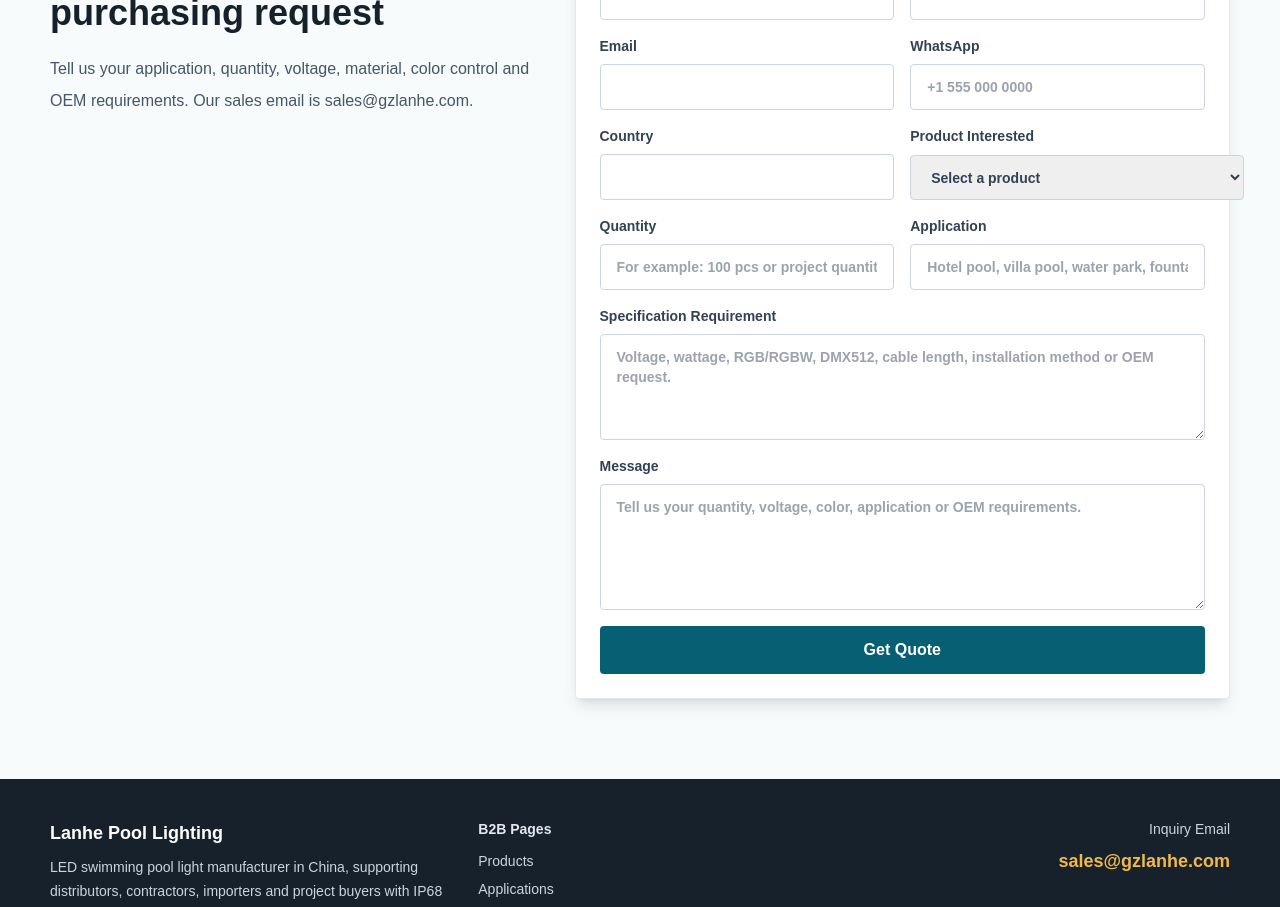
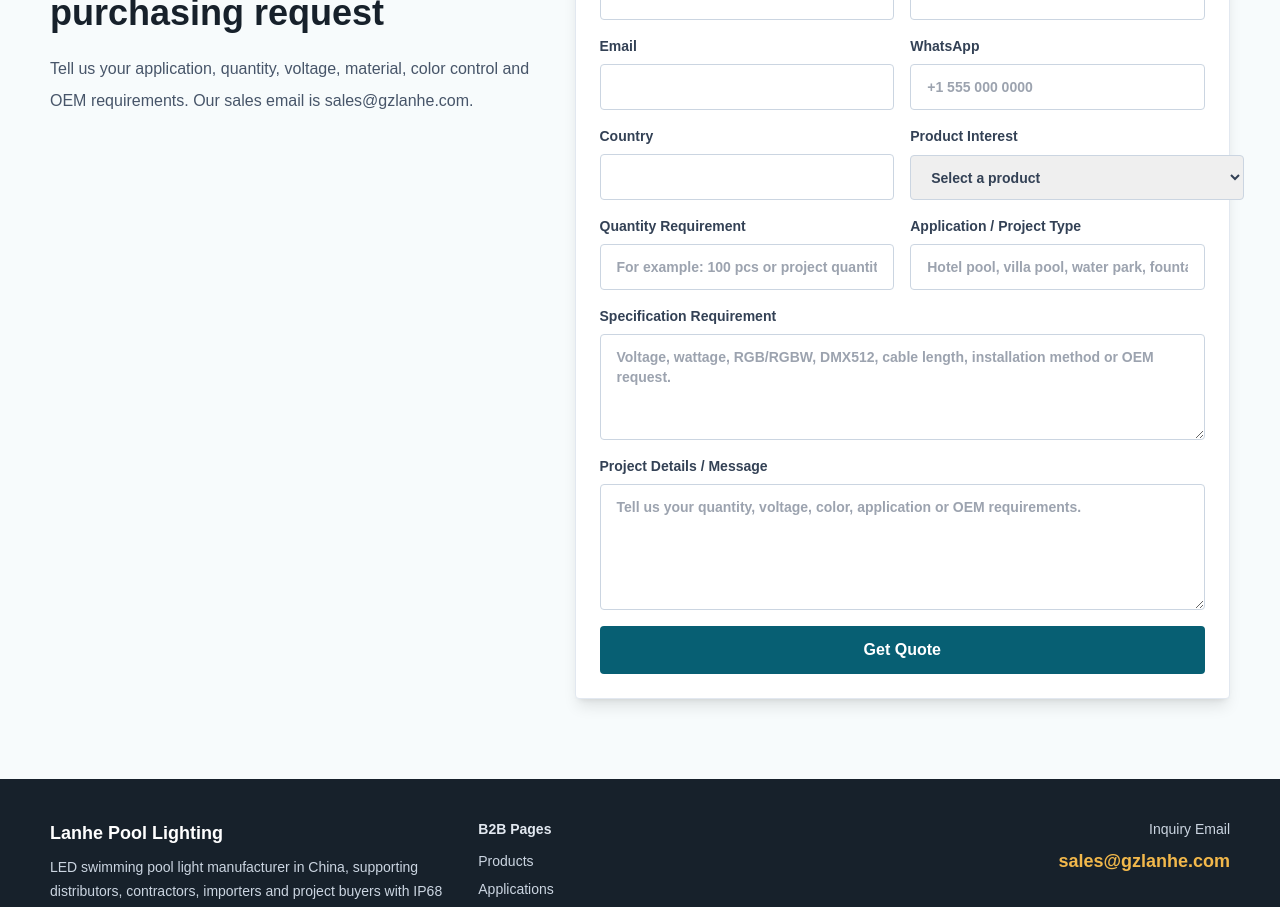
Before and after one commit to Sara-789-ting/gzlanhe.com, a Next.js app: page / in a window 1280 px wide. Shown: the part 5660-6567 px from the top of the page. Built offline with nearby package versions, Linux system fonts and the light colour scheme.

Commit message:
Optimize B2B inquiry CTA path

```diff
--- a/app/api/contact/route.ts
+++ b/app/api/contact/route.ts
@@ -117,19 +117,19 @@ ${inquiry.whatsapp || "Not provided"}
 Country:
 ${inquiry.country}
 
-Product:
+Product Requirement:
 ${inquiry.productInterested}
 
-Quantity:
+Quantity Requirement:
 ${inquiry.quantity}
 
-Application:
+Application / Project Type:
 ${inquiry.application}
 
 Specification Requirement:
 ${inquiry.specificationRequirement}
 
-Message:
+Project Details / Message:
 ${inquiry.message}
 `;
 
--- a/app/applications/[slug]/page.tsx
+++ b/app/applications/[slug]/page.tsx
@@ -91,7 +91,8 @@ export default async function ApplicationDetailPage({ params }: ApplicationRoute
               </p>
               <ContactActions
                 product={page.title}
-                primaryLabel={page.conversion?.topCta ?? "Get Quote"}
+                primaryLabel="Submit Project Requirement"
+                secondaryLabel="Contact Manufacturer"
               />
             </div>
             <div className="rounded border border-white/30 bg-white p-6 shadow-2xl">
@@ -126,7 +127,8 @@ export default async function ApplicationDetailPage({ params }: ApplicationRoute
                   <ContactActions
                     product={page.title}
                     compact
-                    primaryLabel={page.conversion.midCta}
+                    primaryLabel="Submit Project Requirement"
+                    secondaryLabel="Contact Manufacturer"
                   />
                 </div>
               </div>
@@ -199,7 +201,8 @@ export default async function ApplicationDetailPage({ params }: ApplicationRoute
                   <ContactActions
                     product={page.title}
                     compact
-                    primaryLabel={page.conversion.midCta}
+                    primaryLabel="Submit Project Requirement"
+                    secondaryLabel="Contact Manufacturer"
                   />
                 </div>
               ) : null}
@@ -247,7 +250,8 @@ export default async function ApplicationDetailPage({ params }: ApplicationRoute
               <ContactActions
                 product={page.title}
                 compact
-                primaryLabel={page.conversion?.bottomCta ?? "Get Quote"}
+                primaryLabel="Submit Project Requirement"
+                secondaryLabel="Contact Manufacturer"
               />
             </div>
           </div>
--- a/app/factory/page.tsx
+++ b/app/factory/page.tsx
@@ -171,7 +171,11 @@ export default function FactoryPage() {
                 destination country. Lanhe Pool Lighting can review product
                 selection, OEM details and export packing requirements.
               </p>
-              <ContactActions product="LED Pool Light Factory Supply" />
+              <ContactActions
+                product="LED Pool Light Factory Supply"
+                primaryLabel="Get Factory Quote"
+                secondaryLabel="Contact Manufacturer"
+              />
             </div>
           </div>
         </section>
--- a/app/products/[slug]/page.tsx
+++ b/app/products/[slug]/page.tsx
@@ -96,7 +96,12 @@ export default async function ProductDetailPage({ params }: ProductRouteProps) {
               <p className="mt-6 max-w-2xl text-lg leading-8 text-cyan-50">
                 {product.description}
               </p>
-              <ContactActions product={product.name} />
+              <ContactActions
+                product={product.name}
+                primaryLabel="Get Factory Quote"
+                secondaryLabel="Request Product Catalog"
+                whatsappLabel="Talk to Lighting Expert"
+              />
             </div>
             <div className="overflow-hidden rounded border border-white/30 bg-white shadow-2xl">
               <Image
@@ -248,7 +253,13 @@ export default async function ProductDetailPage({ params }: ProductRouteProps) {
                   ))}
                 </div>
                 <div className="mt-6">
-                  <ContactActions product={product.name} compact />
+                  <ContactActions
+                    product={product.name}
+                    compact
+                    primaryLabel="Get Factory Quote"
+                    secondaryLabel="Request Product Catalog"
+                    whatsappLabel="Talk to Lighting Expert"
+                  />
                 </div>
               </div>
             </div>
@@ -415,7 +426,7 @@ export default async function ProductDetailPage({ params }: ProductRouteProps) {
               href="/contact#inquiry"
               className="focus-ring mt-8 inline-flex items-center gap-2 rounded bg-ocean px-6 py-3 font-bold text-white hover:bg-cyan-800"
             >
-              {product.conversion?.bottomCta ?? "Get Quote"}
+              {product.conversion?.bottomCta ?? "Get Factory Quote"}
               <ArrowRight size={18} aria-hidden="true" />
             </a>
           </div>
--- a/components/InquiryForm.tsx
+++ b/components/InquiryForm.tsx
@@ -77,7 +77,7 @@ export function InquiryForm({ buttonLabel = "Get Quote" }: InquiryFormProps) {
           <input required name="country" className="focus-ring rounded border border-slate-300 px-4 py-3" />
         </label>
         <label className="grid gap-2 text-sm font-semibold text-slate-700">
-          Product Interested
+          Product Interest
           <select required name="productInterested" className="focus-ring rounded border border-slate-300 px-4 py-3">
             <option value="">Select a product</option>
             {products.map((product) => (
@@ -88,11 +88,11 @@ export function InquiryForm({ buttonLabel = "Get Quote" }: InquiryFormProps) {
       </div>
       <div className="grid gap-4 sm:grid-cols-2">
         <label className="grid gap-2 text-sm font-semibold text-slate-700">
-          Quantity
+          Quantity Requirement
           <input required name="quantity" className="focus-ring rounded border border-slate-300 px-4 py-3" placeholder="For example: 100 pcs or project quantity" />
         </label>
         <label className="grid gap-2 text-sm font-semibold text-slate-700">
-          Application
+          Application / Project Type
           <input required name="application" className="focus-ring rounded border border-slate-300 px-4 py-3" placeholder="Hotel pool, villa pool, water park, fountain..." />
         </label>
       </div>
@@ -107,7 +107,7 @@ export function InquiryForm({ buttonLabel = "Get Quote" }: InquiryFormProps) {
         />
       </label>
       <label className="grid gap-2 text-sm font-semibold text-slate-700">
-        Message
+        Project Details / Message
         <textarea
           required
           name="message"
```
